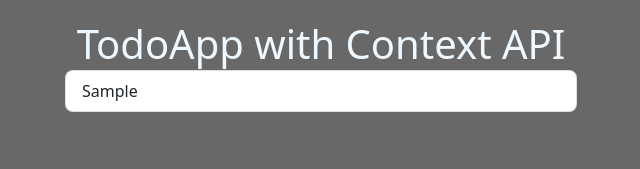
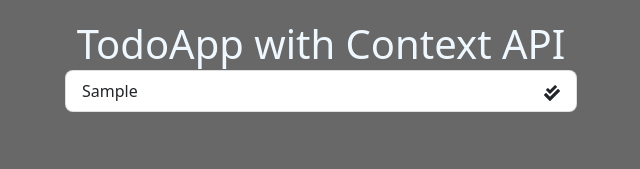
Before and after one commit to Shubham-ar/toDoApp-contextAPI-reducers, a React (Create React App) app: page / in a window 1280 px wide. Both pictures are taken after typing "Sample" into the empty fields and a click on the button "ADD". Shown: the top 169 px of the page, without its empty margins (319-959 px from the left). Built offline with nearby package versions, Linux system fonts and the light colour scheme.

Commit message:
commit on master

```diff
--- a/src/App.css
+++ b/src/App.css
@@ -42,3 +42,7 @@
   background-color: darkgray;
   text-decoration: line-through;
 }
+
+.float-right{
+  float: right;
+}
--- a/src/components/Todos.js
+++ b/src/components/Todos.js
@@ -13,6 +13,14 @@
             {todos.map(todo => (
                 <ListGroupItem key={todo.id}>
                     {todo.todoString}
+                    <span className="float-right" onClick={() => {
+                        dispatch({
+                            type: REMOVE_TODO,
+                            payload: todo.id
+                        })
+                    }}>
+                        <FaCheckDouble />
+                    </span>
                 </ListGroupItem>
             ))}
         </ListGroup>
```
